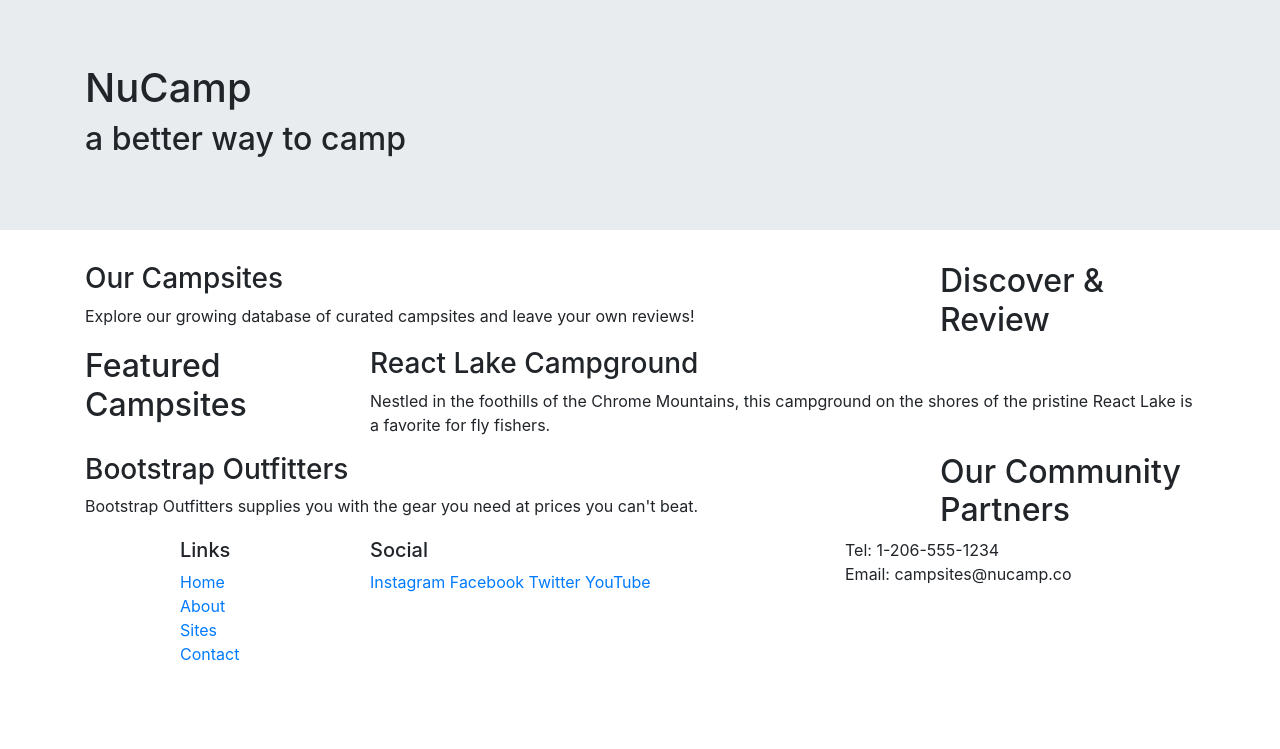
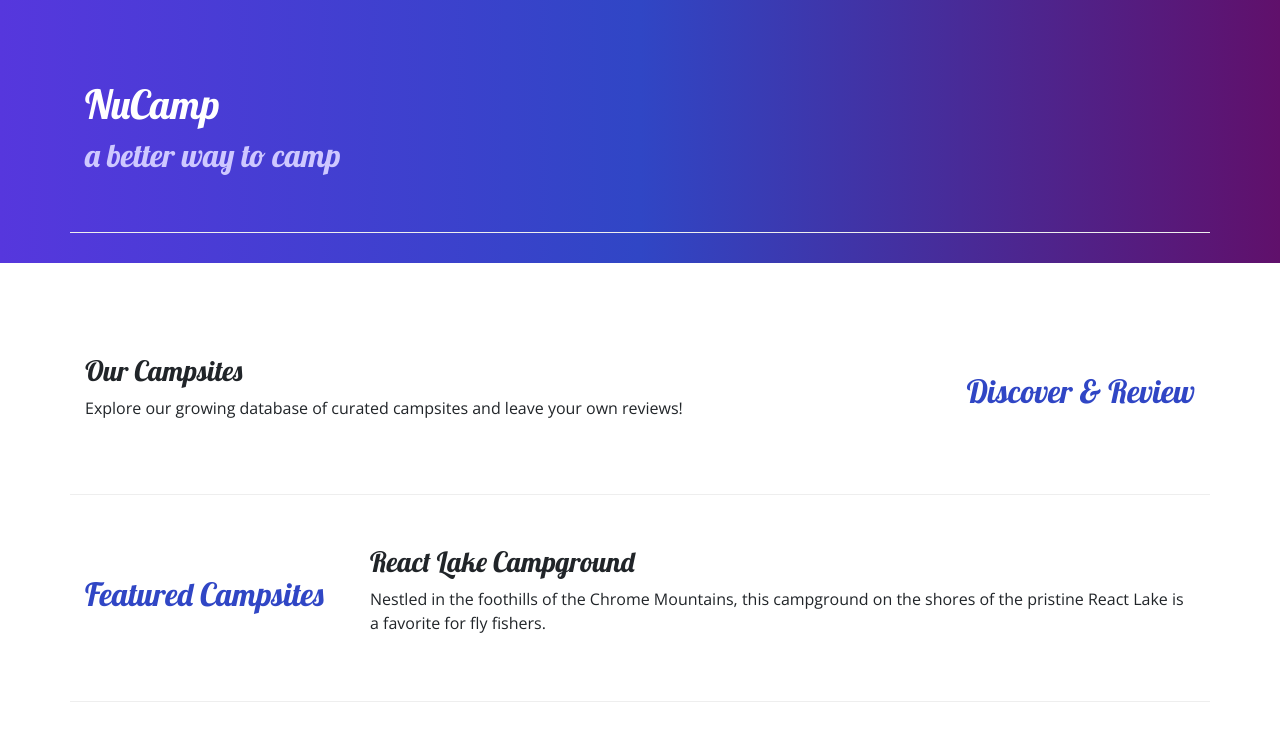
Before and after one commit to DanPitrowiski/Nucampsite, a website: page index.html in a window 1280 px wide. Shown: the top 749 px of the page. Drawn offline with nearby package versions, Linux system fonts and the light colour scheme.

Commit message:
More Bootstrap additions

```diff
--- a/index.html
+++ b/index.html
@@ -11,7 +11,7 @@
 
     <!-- Additional CSS must be placed after Bootstrap CSS -->
     <link rel="stylesheet" href="https://fonts.googleapis.com/css?family=Lobster|Open+Sans" />
-    <link rel="stylesheet" href="css/styles.css" />
+    <link rel="stylesheet" href="/css/styles.css" />
 
     <title>NuCamp: A Better Way To Camp</title>
 </head>
@@ -20,7 +20,7 @@
 
     <header class="jumbotron jumbotron-fluid">
         <div class="container">
-            <div class="row row-content">
+            <div class="row row-content align-items-center">
                 <div class="col">
                     <h1>NuCamp</h1>
                     <h2>a better way to camp</h2>
@@ -30,9 +30,9 @@
     </header>
 
     <div class="container">
-        <div class="row row-content">
+        <div class="row row-content align-items-center">
             <div class="col-sm-4 order-sm-last col-md-3">
-                <h2>Discover & Review</h2>
+                <h2 class="text-sm-right">Discover & Review</h2>
             </div>
             <div class="col">
                 <h3>Our Campsites</h3>
@@ -40,7 +40,7 @@
             </div>
         </div>
 
-        <div class="row row-content">
+        <div class="row row-content align-items-center">
             <div class="col-sm-4 col-md-3">
                 <h2>Featured Campsites</h2>
             </div>
@@ -52,7 +52,7 @@
 
         <div class="row row-content">
             <div class="col-sm-4 order-sm-last col-md-3">
-                <h2>Our Community Partners</h2>
+                <h2 class="text-sm-right">Our Community Partners</h2>
             </div>
             <div class="col">
                 <h3>Bootstrap Outfitters</h3>
@@ -73,14 +73,14 @@
                         <li><a href="#">Contact</a></li>
                     </ul>
                 </div>
-                <div class="col-6 col-sm-5">
+                <div class="col-6 col-sm-5 text-center">
                     <h5>Social</h5>
                     <a href="http://instagram.com/">Instagram</a>
                     <a href="http://facebook.com/">Facebook</a>
                     <a href="http://twitter.com/">Twitter</a>
                     <a href="http://youtube.com/">YouTube</a>
                 </div>
-                <div class="col-sm-4">
+                <div class="col-sm-4 text-center">
                     Tel: 1-206-555-1234<br />
                     Email: campsites@nucamp.co
                 </div>
```
Also changed, not shown: css/styles.css (renamed from css/style.css).
